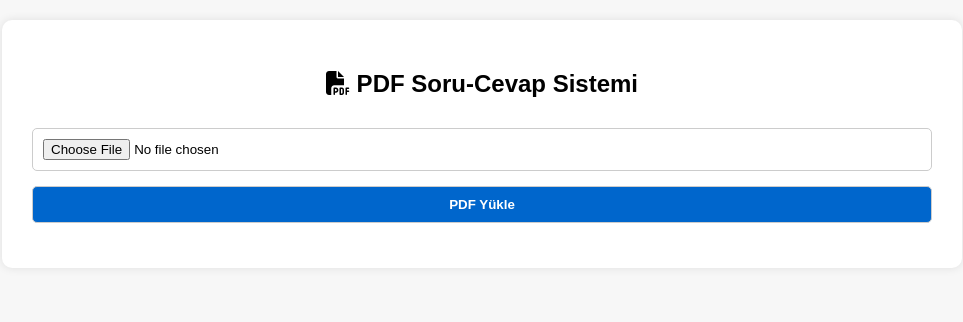
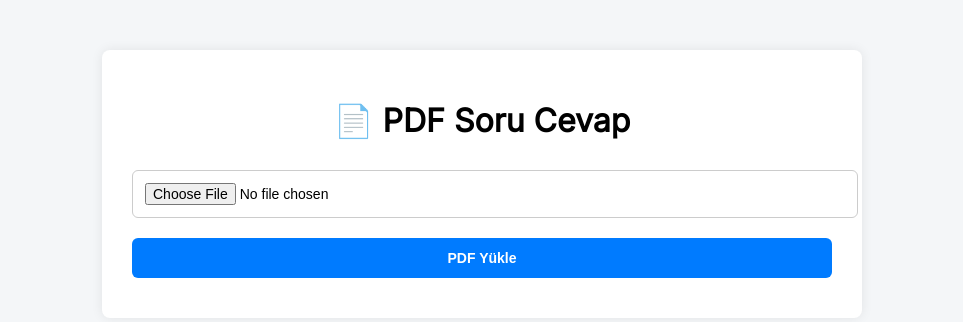
Before and after one commit to Perwer0/perdf, a Flask app: page /pdf_chat in a window 1280 px wide. Shown: the top 322 px of the page, without its empty margins (158-1121 px from the left). Run offline with Flask 3, Linux system fonts and the light colour scheme.

Commit message:
chat-pdf özelliği eklendi

```diff
--- a/app.py
+++ b/app.py
@@ -110,9 +110,35 @@ def ask_pdf_question():
     filename = request.form['filename']
     question = request.form['question']
     filepath = os.path.join(app.config['UPLOAD_FOLDER'], filename)
-    answer = get_relevant_answer(filepath, question)
-    return render_template('pdf_chat.html', pdf_uploaded=True, filename=filename, answer=answer)
 
+    try:
+        answer = get_relevant_answer(filepath, question)
+        if not answer or answer.strip() == "":
+            answer = "Bu soruya yanıt PDF içinde bulunamadı."
+        return render_template('pdf_chat.html', pdf_uploaded=True, filename=filename, answer=answer)
+    except Exception as e:
+        return render_template('pdf_chat.html', pdf_uploaded=True, filename=filename, error=str(e))
+
+from PyPDF2 import PdfReader
+
+def get_relevant_answer(pdf_path, question):
+    reader = PdfReader(pdf_path)
+    full_text = ""
+
+    for page in reader.pages:
+        text = page.extract_text()
+        if text:
+            full_text += text + "\n"
+
+    # Basit içerik kontrolü
+    if question.lower() in full_text.lower():
+        start = full_text.lower().find(question.lower())
+        snippet = full_text[start:start+500]
+        return snippet.strip()
+
+    return ""
+
+# Flask uygulaması başlatma satırı en altta kalmalı
 if __name__ == '__main__':
     port = int(os.environ.get('PORT', 5000))
     app.run(host='0.0.0.0', port=port)
--- a/templates/pdf_chat.html
+++ b/templates/pdf_chat.html
@@ -3,63 +3,69 @@
 <html lang="tr">
 <head>
     <meta charset="UTF-8">
-    <title>PerDF - PDF Soru-Cevap</title>
-    <link rel="stylesheet" href="https://cdnjs.cloudflare.com/ajax/libs/font-awesome/6.4.0/css/all.min.css">
+    <title>PDF Soru Cevap</title>
+    <link href="https://fonts.googleapis.com/css2?family=Inter&display=swap" rel="stylesheet">
     <style>
         body {
-            font-family: Arial, sans-serif;
-            background: #f7f7f7;
+            font-family: 'Inter', sans-serif;
+            background: #f4f6f8;
             margin: 0;
-            padding: 20px;
+            padding: 0;
         }
         .container {
-            max-width: 900px;
-            margin: auto;
+            max-width: 700px;
+            margin: 50px auto;
             background: white;
             padding: 30px;
-            border-radius: 10px;
-            box-shadow: 0 0 10px rgba(0,0,0,0.1);
+            border-radius: 8px;
+            box-shadow: 0 0 12px rgba(0, 0, 0, 0.08);
         }
-        h2 {
+        h1 {
             text-align: center;
-            margin-bottom: 30px;
+            margin-bottom: 20px;
+        }
+        input[type="file"], input[type="text"], button {
+            width: 100%;
+            padding: 12px;
+            margin: 10px 0;
+            border-radius: 6px;
+            border: 1px solid #ccc;
+            font-size: 14px;
+        }
+        button {
+            background-color: #007bff;
+            color: white;
+            font-weight: bold;
+            cursor: pointer;
+            border: none;
+        }
+        button:hover {
+            background-color: #0056b3;
         }
         iframe {
             width: 100%;
-            height: 500px;
-            margin-bottom: 20px;
-        }
-        form {
-            display: flex;
-            flex-direction: column;
-        }
-        input[type="file"], input[type="text"], button {
-            padding: 10px;
-            margin-bottom: 15px;
-            border-radius: 5px;
-            border: 1px solid #ccc;
-        }
-        button {
-            background: #0066cc;
-            color: white;
-            cursor: pointer;
-            font-weight: bold;
-        }
-        button:hover {
-            background: #004d99;
+            height: 300px;
+            border: 1px solid #eee;
+            margin-top: 20px;
         }
         .answer {
-            background: #e0ffe0;
-            border-left: 4px solid green;
-            padding: 10px;
+            background-color: #e6ffed;
+            border-left: 4px solid #28a745;
+            padding: 15px;
             margin-top: 20px;
             white-space: pre-line;
+        }
+        .error {
+            background-color: #ffe6e6;
+            border-left: 4px solid #dc3545;
+            padding: 15px;
+            margin-top: 20px;
         }
     </style>
 </head>
 <body>
     <div class="container">
-    <h2><i class="fa-solid fa-file-pdf"></i> PDF Soru-Cevap Sistemi</h2>
+        <h1>📄 PDF Soru Cevap</h1>
 
         {% if not pdf_uploaded %}
             <form method="POST" action="/upload_pdf_chat" enctype="multipart/form-data">
@@ -67,17 +73,20 @@
                 <button type="submit">PDF Yükle</button>
             </form>
         {% else %}
-        <iframe src="{{ url_for('static', filename=filename) }}"></iframe>
+            <iframe src="/static/uploads/{{ filename }}"></iframe>
             <form method="POST" action="/ask_pdf_question">
                 <input type="hidden" name="filename" value="{{ filename }}">
-            <input type="text" name="question" placeholder="PDF hakkında soru sorun..." required>
+                <input type="text" name="question" placeholder="PDF hakkında bir soru yazın..." required>
                 <button type="submit">Sor</button>
             </form>
 
             {% if answer %}
                 <div class="answer">
-                <strong>Cevap:</strong><br>
-                {{ answer }}
+                    <strong>Cevap:</strong><br>{{ answer }}
+                </div>
+            {% elif error %}
+                <div class="error">
+                    <strong>Hata:</strong><br>{{ error }}
                 </div>
             {% endif %}
         {% endif %}
```
Lines whose indentation alone changed are shown as unchanged.
